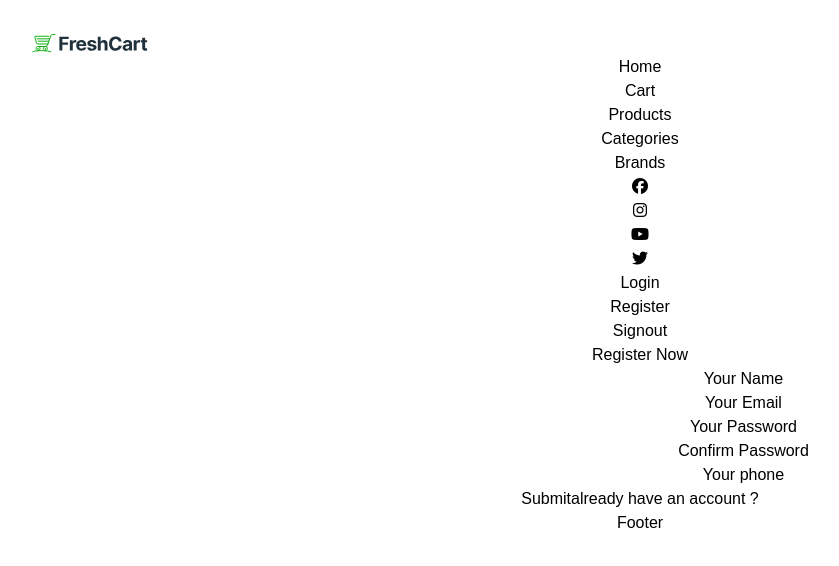
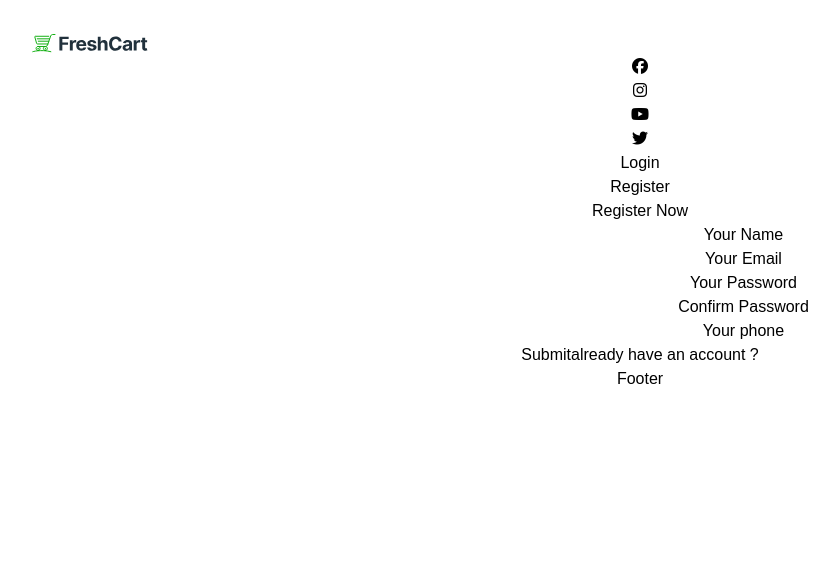
Before and after one commit to MoohamedMoustafa/e-commerce, a React (Vite) app: page /register in a window 1280 px wide. Shown: the top 566 px of the page, without its empty margins (0-839 px from the left). Built offline with nearby package versions, Linux system fonts and the light colour scheme; a web font is replaced by a local one.

Commit message:
add context and finish login feature

```diff
--- a/src/App.jsx
+++ b/src/App.jsx
@@ -1,34 +1,41 @@
-import { useState } from 'react'
-import './App.css'
-import { createBrowserRouter, RouterProvider } from 'react-router-dom'
-import Layout from './components/Layout/Layout';
-import Home from './components/Home/Home';
-import Login from './components/Login/Login';
-import Products from './components/Products/Products';
-import Cart from './components/Cart/Cart';
-import Brands from './components/Brands/Brands';
-import Categories from './components/Categories/Categories';
-import Register from './components/Register/Register';
-import NotFound from './components/NotFound/NotFound';
+import { useState } from "react";
+import "./App.css";
+import { createBrowserRouter, RouterProvider } from "react-router-dom";
+import Layout from "./components/Layout/Layout";
+import Home from "./components/Home/Home";
+import Login from "./components/Login/Login";
+import Products from "./components/Products/Products";
+import Cart from "./components/Cart/Cart";
+import Brands from "./components/Brands/Brands";
+import Categories from "./components/Categories/Categories";
+import Register from "./components/Register/Register";
+import NotFound from "./components/NotFound/NotFound";
+import UserContextProvider from "./components/Context/UserContext";
 
 function App() {
   const router = createBrowserRouter([
-    {path: "", element: <Layout />, children: [
-      {index: true, element: <Home />},
-      {path: "products", element: <Products />},
-      {path: "cart", element: <Cart />},
-      {path: "brands", element: <Brands />},
-      {path: "categories", element: <Categories />},
-      {path: "login", element: <Login />},
-      {path: "register", element: <Register />},
-      {path: "*", element: <NotFound />},
-    ]}
-  ])
+    {
+      path: "",
+      element: <Layout />,
+      children: [
+        { index: true, element: <Home /> },
+        { path: "products", element: <Products /> },
+        { path: "cart", element: <Cart /> },
+        { path: "brands", element: <Brands /> },
+        { path: "categories", element: <Categories /> },
+        { path: "login", element: <Login /> },
+        { path: "register", element: <Register /> },
+        { path: "*", element: <NotFound /> },
+      ],
+    },
+  ]);
   return (
     <>
-      <RouterProvider router={router}/>
+      <UserContextProvider>
+        <RouterProvider router={router} />
+      </UserContextProvider>
     </>
-  )
+  );
 }
 
-export default App
+export default App;
--- /dev/null
+++ b/src/components/Context/UserContext.jsx
@@ -0,0 +1,21 @@
+import { createContext, useEffect, useState } from "react";
+
+export const UserContext = createContext();
+
+export default function UserContextProvider(props) {
+  const [isLogin, setIsLogin] = useState(false);
+  const [userToken, setUserToken] = useState(null);
+  // check if user is logged in
+  useEffect(() => {
+    const token = localStorage.getItem("UserToken");
+    if(token) {
+      setIsLogin(true);
+      setUserToken(token);
+    }
+  }, []);
+  return (
+    <UserContext.Provider value={{ isLogin, setIsLogin, userToken,setUserToken }}>
+        {props.children}
+    </UserContext.Provider>
+  );
+}
--- a/src/components/Login/Login.jsx
+++ b/src/components/Login/Login.jsx
@@ -1,14 +1,16 @@
-import React, { useEffect, useState } from "react";
+import React, { useContext, useEffect, useState } from "react";
 import style from "./Login.module.css";
 import { useFormik } from "formik";
 import axios from "axios";
 import { Link, useNavigate } from "react-router-dom";
 import * as Yup from "yup";
+import { UserContext } from "../Context/UserContext";
 
 export default function Login() {
   const [errorMsg, setErrorMsg] = useState("");
   const [isLoading, setIsLoading] = useState(false);
   const navigateUser = useNavigate();
+  const { setIsLogin, setUserToken} = useContext(UserContext);
 
   const validationSchema = Yup.object().shape({
     email: Yup.string().email().required("Email is required"),
@@ -25,8 +27,11 @@ export default function Login() {
         console.log(res.data.message);
 
         if (res.data.message === "success") {
+          const token = res.data.token;
           console.log("success");
-          localStorage.setItem("UserToken", res.data.token);
+          localStorage.setItem("UserToken", token);
+          setIsLogin(true);
+          setUserToken(token);
           navigateUser("/");
         }
       })
--- a/src/components/Navbar/Navbar.jsx
+++ b/src/components/Navbar/Navbar.jsx
@@ -1,12 +1,17 @@
-import React, { useEffect, useState } from "react";
+import React, { useContext, useEffect } from "react";
 import style from "./Navbar.module.css";
 import logo from "./../../assets/images/freshcart-logo.svg";
-import { Link, NavLink } from "react-router-dom";
-
+import { Link, NavLink, useNavigate } from "react-router-dom";
+import { UserContext } from "../Context/UserContext";
 export default function Navbar() {
-  const [counter, setCounter] = useState(0);
-  useEffect(() => {}, []);
-
+  const { isLogin, setUserToken, setIsLogin } = useContext(UserContext);
+  const navigate = useNavigate();
+  function handleLogout() {
+    localStorage.removeItem("UserToken");
+    setIsLogin(false);
+    setUserToken(null);
+    navigate("/login");
+  }
   return (
     <>
       <nav className="bg-slate-300 fixed top-0 left-0 right-0 border-gray-200 ">
@@ -18,31 +23,70 @@ export default function Navbar() {
             >
               <img src={logo} className="h-8" width={120} alt="Logo" />
             </NavLink>
-            <ul className="links flex gap-4">
-                <li><NavLink className="text-slate-600" to="">Home</NavLink></li>
-                <li><NavLink className="text-slate-600" to="cart">Cart</NavLink></li>
-                <li><NavLink className="text-slate-600" to="products">Products</NavLink></li>
-                <li><NavLink className="text-slate-600" to="categories">Categories</NavLink></li>
-                <li><NavLink className="text-slate-600" to="brands">Brands</NavLink></li>
-            </ul>
+            {/* Show ul items only if the user is logged in */}
+            {isLogin && (
+              <ul className="links flex gap-4">
+                <li>
+                  <NavLink className="text-slate-600" to="">
+                    Home
+                  </NavLink>
+                </li>
+                <li>
+                  <NavLink className="text-slate-600" to="cart">
+                    Cart
+                  </NavLink>
+                </li>
+                <li>
+                  <NavLink className="text-slate-600" to="products">
+                    Products
+                  </NavLink>
+                </li>
+                <li>
+                  <NavLink className="text-slate-600" to="categories">
+                    Categories
+                  </NavLink>
+                </li>
+                <li>
+                  <NavLink className="text-slate-600" to="brands">
+                    Brands
+                  </NavLink>
+                </li>
+              </ul>
+            )}
           </div>
-
-
-
-
 
           <div className="right-side   flex items-center space-x-6 rtl:space-x-reverse">
             <ul className="social-links flex gap-4">
-              <li><i className="fab fa-facebook"></i></li>
-              <li><i className="fab fa-instagram"></i></li>
-              <li><i className="fab fa-youtube"></i></li>
-              <li><i className="fab fa-twitter"></i></li>
+              <li>
+                <i className="fab fa-facebook"></i>
+              </li>
+              <li>
+                <i className="fab fa-instagram"></i>
+              </li>
+              <li>
+                <i className="fab fa-youtube"></i>
+              </li>
+              <li>
+                <i className="fab fa-twitter"></i>
+              </li>
             </ul>
 
             <ul className="sign flex gap-4">
-              <li><Link to="login">Login</Link></li>
-              <li><Link to="register">Register</Link></li>
-              <li><span >Signout</span></li>
+              {/* Show login and register links only if the user is not logged in */}
+              {!isLogin ? (
+                <>
+                  <li>
+                    <Link to="login">Login</Link>
+                  </li>
+                  <li>
+                    <Link to="register">Register</Link>
+                  </li>
+                </>) :<li>
+                <span className="cursor-pointer"
+                onClick={handleLogout}>Signout</span>
+              </li>
+              }
+
             </ul>
           </div>
         </div>
--- a/src/components/Register/Register.jsx
+++ b/src/components/Register/Register.jsx
@@ -1,14 +1,16 @@
-import React, { useEffect, useState } from "react";
+import React, { useContext, useEffect, useState } from "react";
 import style from "./Register.module.css";
 import { useFormik } from "formik";
 import axios from "axios";
 import { Link, useNavigate } from "react-router-dom";
 import * as Yup from "yup";
+import { UserContext } from "../Context/UserContext";
 
 export default function Register() {
   const [errorMsg, setErrorMsg] = useState("");
   const [isLoading, setIsLoading] = useState(false);
   const navigateUser = useNavigate();
+  const { setIsLogin, setUserToken } = useContext(UserContext);
   const validationSchema = Yup.object().shape({
     name: Yup.string()
       .required("Name is required")
@@ -59,10 +61,12 @@ export default function Register() {
         setIsLoading(false);
         setErrorMsg("");
         console.log(res.data.message);
-
         if (res.data.message === "success") {
+          const token = res.data.token;
           console.log("success");
-          localStorage.setItem("UserToken", res.data.token);
+          localStorage.setItem("UserToken", token);
+          setIsLogin(true);
+          setUserToken(token);
           navigateUser("/");
         }
       })
@@ -254,7 +258,11 @@ export default function Register() {
               "Submit"
             )}
           </button>
-          <Link to="/login"><span className="underline text-slate-800 hover:text-blue-800 ">already have an account ?</span></Link>
+          <Link to="/login">
+            <span className="underline text-slate-800 hover:text-blue-800 ">
+              already have an account ?
+            </span>
+          </Link>
         </div>
       </form>
     </>
```
